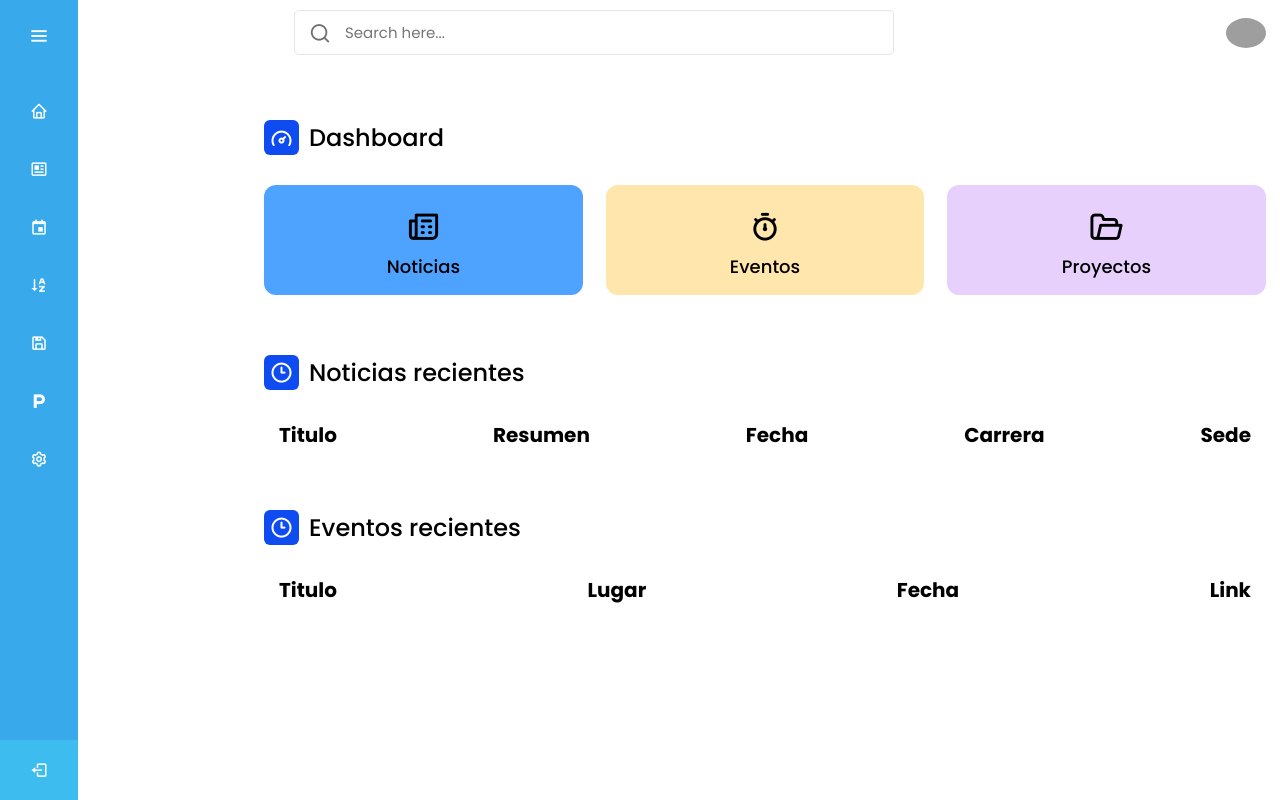
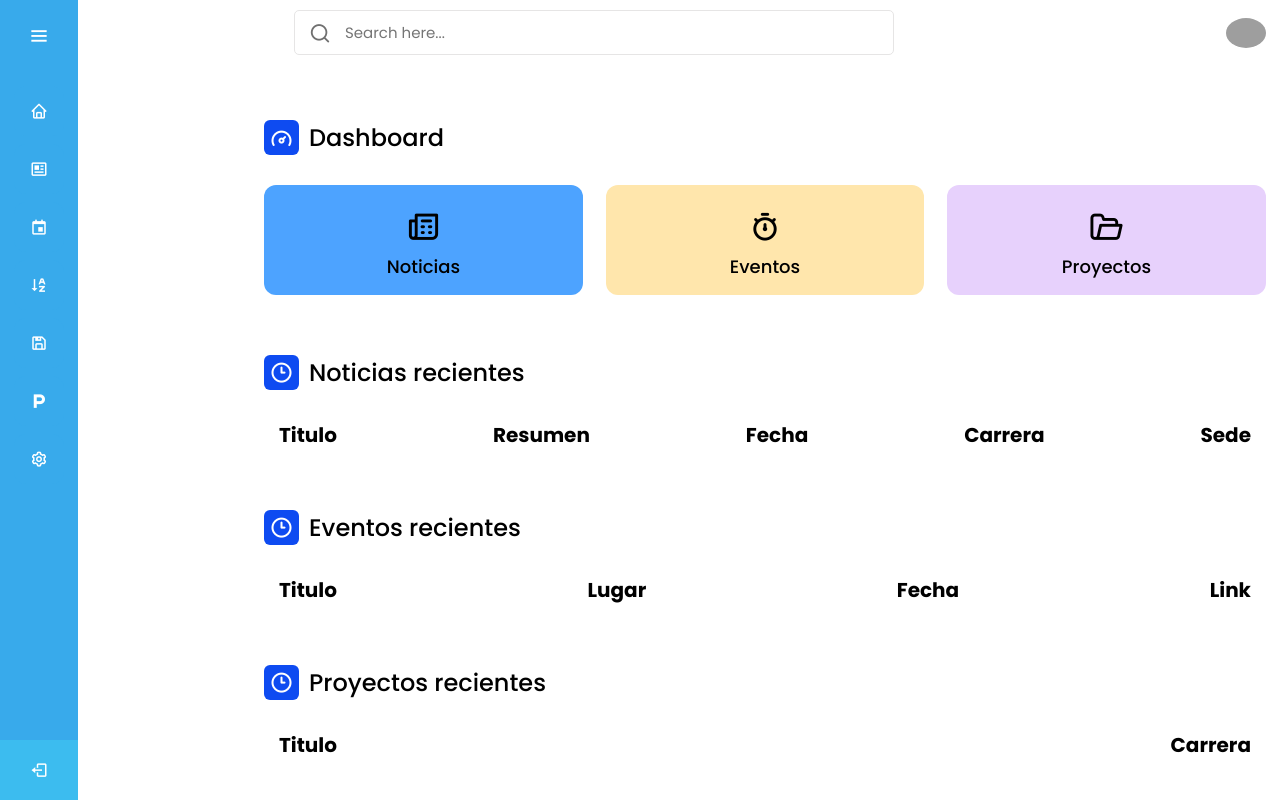
Before and after one commit to George-Fran/Tecsup, a Django app: template backend/templates/backend/dashboard.html in a window 1280 px wide. Run offline with Django 4.2, Linux system fonts and the light colour scheme; the template is opened without the code that fills it, so the values that code supplies are empty; grey boxes are pictures that could not be loaded.

Commit message:
proyectos

```diff
--- a/backend/templates/backend/dashboard.html
+++ b/backend/templates/backend/dashboard.html
@@ -116,6 +116,29 @@
         </div>
       </div>
     </div>
+
+    <div class="activity">
+      <div class="title">
+          <i class="uil uil-clock-three"></i>
+          <span class="text">Proyectos recientes</span>
+      </div>
+
+      <div class="activity-data">
+          <div class="data names">
+              <span class="data-title"><strong>Titulo</strong></span>
+              {% for proyecto in proyectos %}
+              <span class="data-list">{{ proyecto.titulo }}</span>
+              {% endfor %}
+          </div>
+          <div class="data email">
+              <span class="data-title"><strong>Carrera</strong></span>
+              {% for proyecto in proyectos %}
+              <span class="data-list">{{ proyecto.carrera }}</span>
+              {% endfor %}
+          </div>
+      </div>
+  </div>
+
   </div>
 </section>
 
--- a/backend/views.py
+++ b/backend/views.py
@@ -47,10 +47,12 @@ def dashboard(request):
 
     noticias = Noticia.objects.order_by('-id_noticia')[:2]
     eventos = Evento.objects.order_by('-id_evento')[:2]
+	proyectos = Proyecto.objects.order_by('-id_proyecto')[:2]
 
     context = {
         'noticias': noticias,
         'eventos': eventos,
+		'proyectos': proyectos,
         'cantidad_noticias': cantidad_noticias,
         'cantidad_eventos': cantidad_eventos,
         'cantidad_proyectos': cantidad_proyectos
```
